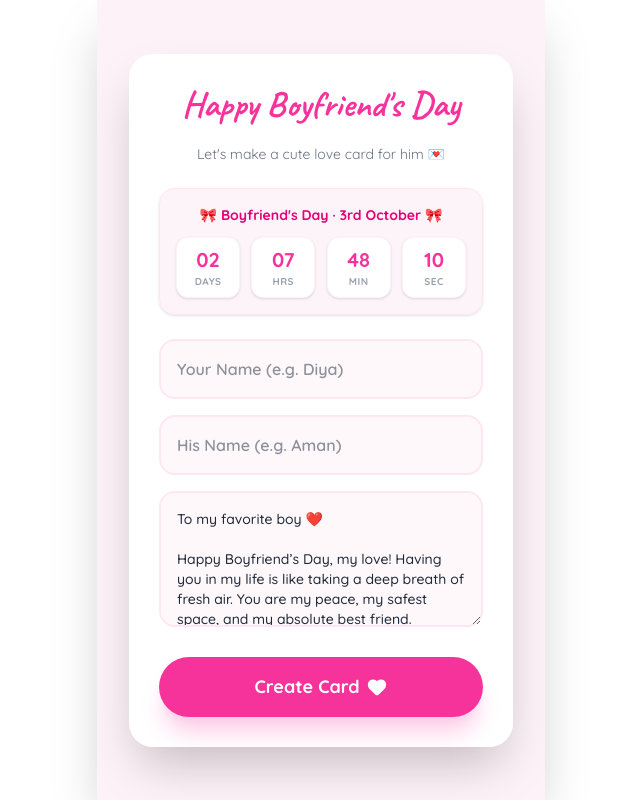
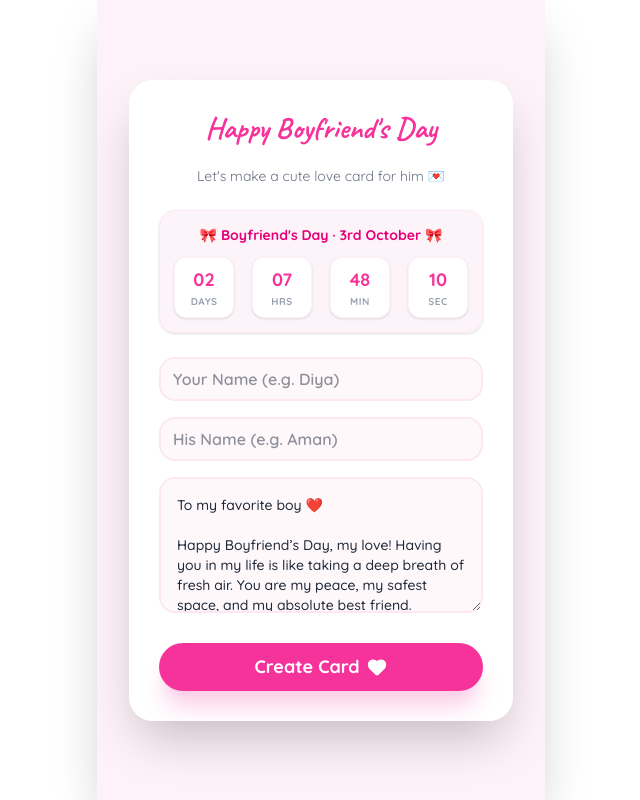
Before and after one commit to abhisheksamriya/LoveBaeLink, a Next.js app: page / in a window 1280 px wide. Shown: the whole page, without its empty margins (319-959 px from the left). Built offline with nearby package versions, Linux system fonts and the light colour scheme; no server answers.

Commit message:
ui improvment

```diff
--- a/components/BuilderStep1.tsx
+++ b/components/BuilderStep1.tsx
@@ -33,15 +33,15 @@ export default function BuilderStep1({ formData, onChange, onNext }: BuilderStep
   return (
     <div className="flex flex-col gap-4 w-full items-center font-[Quicksand] relative z-10">
 
-      <h1 className="text-4xl text-pink-500 font-[Caveat] text-center mb-1 font-bold">
+      <h1 className="text-3xl text-pink-500 font-[Caveat] text-center mb-1 font-bold">
         Happy Boyfriend's Day
       </h1>
       <p className="text-center text-gray-500 text-sm mb-2">
         Let's make a cute love card for him 💌
       </p>
 
-      {/* COUNTDOWN TIMER */}
-      <div className="w-full bg-pink-50/80 border border-pink-100 rounded-2xl p-4 mb-2 shadow-sm">
+      {/* countdown */}
+      <div className="w-full bg-pink-50/80 border border-pink-100 rounded-2xl p-3.5 mb-2 shadow-sm">
         <h3 className="text-center text-pink-600 font-bold text-sm mb-3 flex items-center justify-center gap-2">
           🎀 Boyfriend's Day · 3rd October 🎀
         </h3>
@@ -52,8 +52,8 @@ export default function BuilderStep1({ formData, onChange, onNext }: BuilderStep
             { label: 'min', value: timeLeft.m },
             { label: 'sec', value: timeLeft.s }
           ].map((time, i) => (
-            <div key={i} className="flex flex-col items-center bg-white w-16 py-2 rounded-xl shadow-sm border border-pink-50">
-              <span className="text-xl font-bold text-pink-500">{time.value.toString().padStart(2, '0')}</span>
+            <div key={i} className="flex flex-col items-center bg-white w-15 py-2 rounded-xl shadow-sm border border-pink-50">
+              <span className="text-lg font-bold text-pink-500">{time.value.toString().padStart(2, '0')}</span>
               <span className="text-[10px] text-gray-400 uppercase font-bold tracking-wider">{time.label}</span>
             </div>
           ))}
@@ -62,13 +62,13 @@ export default function BuilderStep1({ formData, onChange, onNext }: BuilderStep
 
       <div className="w-full">
         <input type="text" name="userName" placeholder="Your Name (e.g. Diya)" value={formData.userName} onChange={onChange}
-          className="w-full border-2 border-pink-100 rounded-2xl p-4 focus:outline-none focus:border-pink-400 bg-pink-50/50 text-gray-800 font-semibold"
+          className="w-full border-2 border-pink-100 rounded-2xl px-3 py-2 focus:outline-none focus:border-pink-400 bg-pink-50/50 text-gray-800 font-semibold"
         />
       </div>
 
       <div className="w-full">
         <input type="text" name="boyfriendName" placeholder="His Name (e.g. Aman)" value={formData.boyfriendName} onChange={onChange}
-          className="w-full border-2 border-pink-100 rounded-2xl p-4 focus:outline-none focus:border-pink-400 bg-pink-50/50 text-gray-800 font-semibold"
+          className="w-full border-2 border-pink-100 rounded-2xl px-3 py-2 focus:outline-none focus:border-pink-400 bg-pink-50/50 text-gray-800 font-semibold"
         />
       </div>
 
@@ -78,7 +78,7 @@ export default function BuilderStep1({ formData, onChange, onNext }: BuilderStep
         />
       </div>
 
-      <button onClick={onNext} className="w-full bg-pink-500 hover:bg-pink-600 text-white font-bold py-4 px-4 rounded-full mt-2 shadow-xl shadow-pink-200 transition-transform active:scale-95 flex justify-center items-center gap-2 text-lg">
+      <button onClick={onNext} className="w-full bg-pink-500 hover:bg-pink-600 text-white font-bold py-2.5 px-3 rounded-full mt-2 shadow-xl shadow-pink-200 transition-transform active:scale-95 flex justify-center items-center gap-2 text-lg">
         Create Card <Heart size={20} className="fill-white" />
       </button>
     </div>
```
